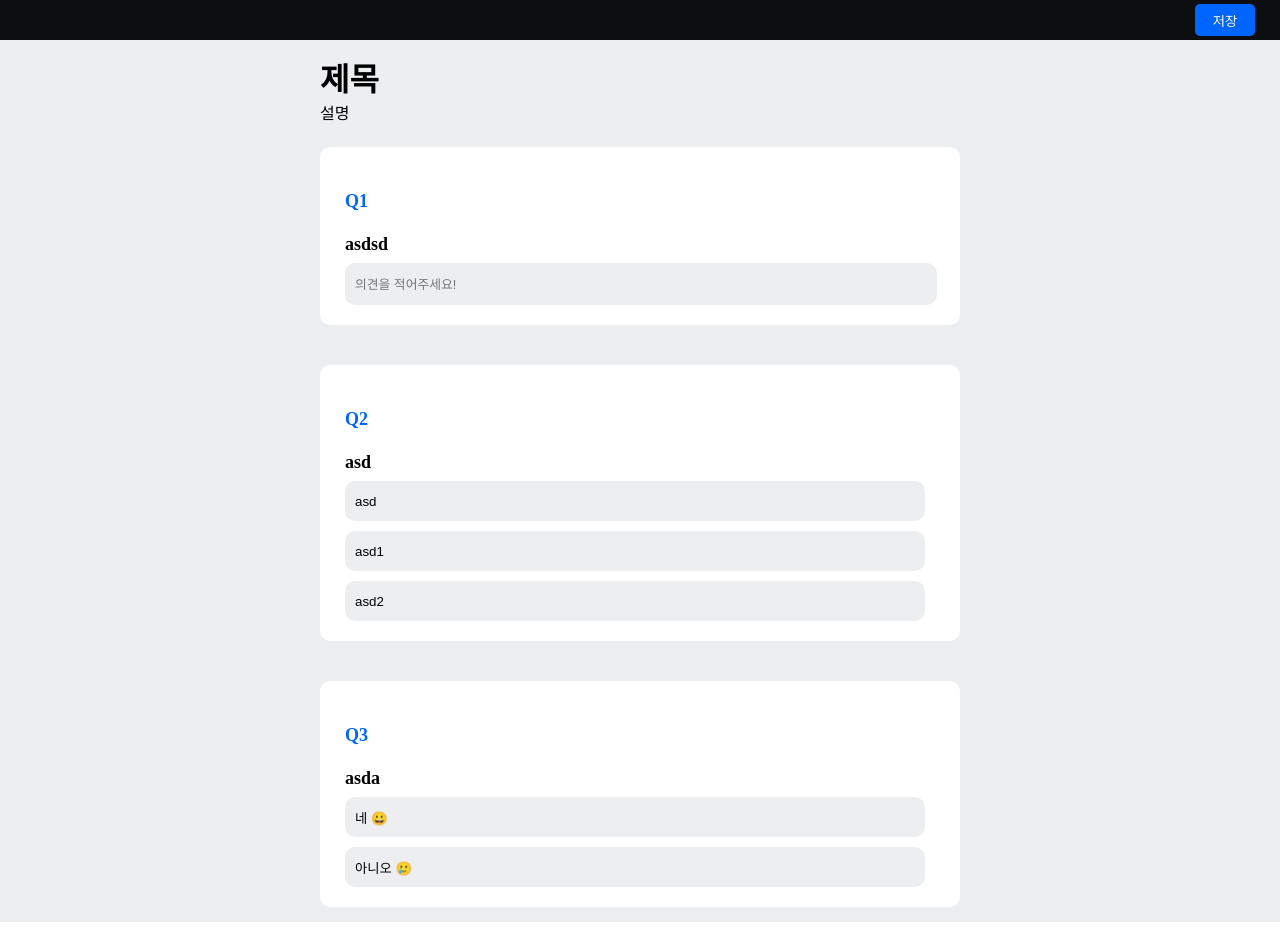
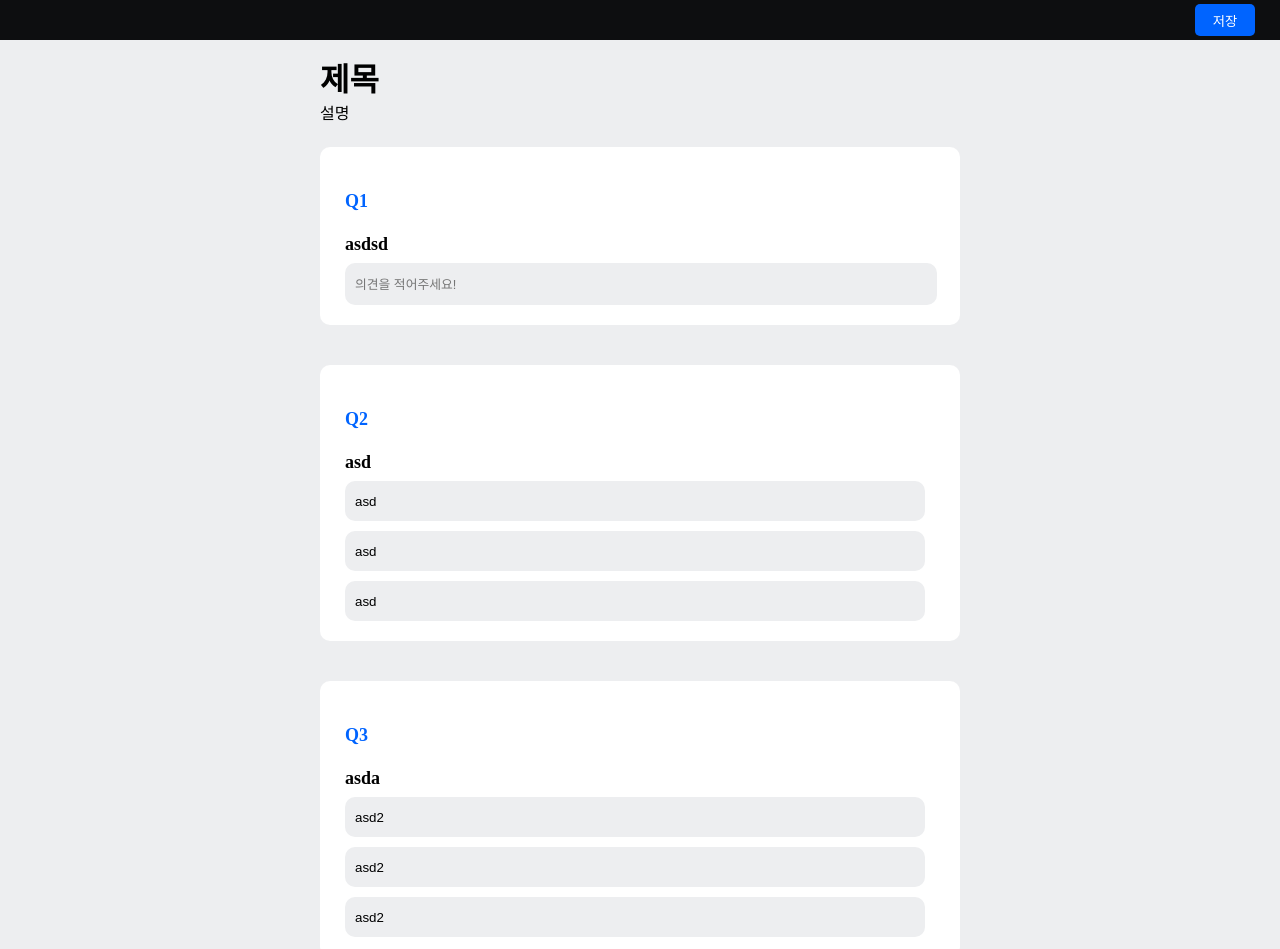
Before and after one commit to moka-team/mokaform-client, a React (Create React App) app: page /survey-detail in a window 1280 px wide. Shown: the top 949 px of the page. Before the commit the page ends 922 px from the top, so only its background shows below. Built offline with nearby package versions, Linux system fonts and the light colour scheme; the HTML template or start-up script is replaced by a standard one.

Commit message:
fix: MultipleQuestion id 수정

```diff
--- a/src/components/surveys/create/detail/MultipleChoiceQuestionItem.jsx
+++ b/src/components/surveys/create/detail/MultipleChoiceQuestionItem.jsx
@@ -41,7 +41,7 @@ export default function MultipleChoiceQuestionItem({ item, multiquestion }) {
       {multiquestion.map((multiQuestionItem) =>
         item.questionId === multiQuestionItem.questionId ? (
           <QuestionOption
-            id={multiQuestionItem.index}
+            id={item.questionId + "" + (multiQuestionItem.index + "")}
             onClick={onClickHandler}
             value={multiQuestionItem.content}
           >
--- a/src/components/surveys/create/detail/SurveySection.jsx
+++ b/src/components/surveys/create/detail/SurveySection.jsx
@@ -30,17 +30,17 @@ const tmpData = {
     {
       questionId: 2,
       title: "asda",
-      type: "OX",
+      type: "MULTIPLE_CHOICE",
       index: 2,
       isMultipleAnswer: false,
     },
   ],
   multiQuestions: [
     { questionId: 1, index: 0, content: "asd", type: "GENERAL" },
-    { questionId: 1, index: 1, content: "asd1", type: "GENERAL" },
-    { questionId: 1, index: 2, content: "asd2", type: "GENERAL" },
-    { questionId: 2, index: 0, content: "asd", type: "GENERAL" },
-    { questionId: 2, index: 1, content: "asd1", type: "GENERAL" },
+    { questionId: 1, index: 1, content: "asd", type: "GENERAL" },
+    { questionId: 1, index: 2, content: "asd", type: "GENERAL" },
+    { questionId: 2, index: 0, content: "asd2", type: "GENERAL" },
+    { questionId: 2, index: 1, content: "asd2", type: "GENERAL" },
     { questionId: 2, index: 2, content: "asd2", type: "GENERAL" },
   ],
 };
```
Also changed, not shown: 1 other file (tests, documents, lock files or other folders).
